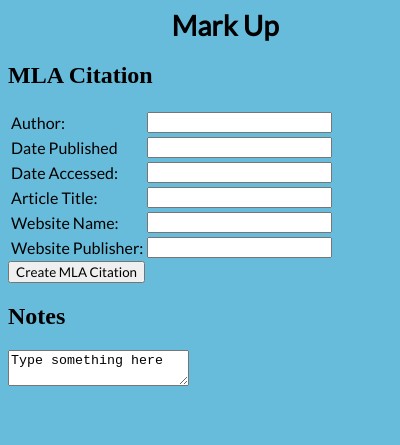
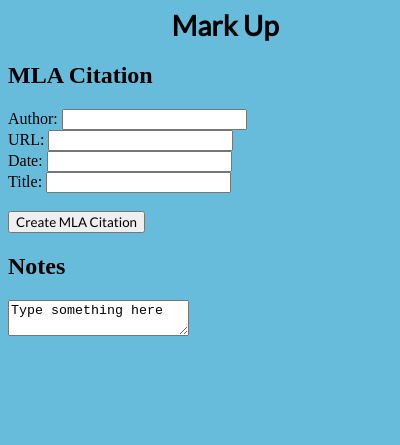
Before and after one commit to asutoshCS/popUp, a browser extension: page popup.html in a window 400 px wide. Shown: the top 445 px of the page. Drawn offline with Linux system fonts and the light colour scheme.

Commit message:
Revert "test"
# Conflicts:
#	popup.html

```diff
--- a/popup.html
+++ b/popup.html
@@ -16,42 +16,16 @@
 	<h2 style="color: black">MLA Citation</h2>
 
 
+<p>
 
 
-
-
-<p>
-
-<table>
-	<tr>
-		<td>Author:</td>
-		<td><input type="text" id="author"><br></td>
-	</tr>
-
-	<tr>
-		<td>Date Published</td>
-		<td><input type="text" id="dateP" ><br></td>
-	</tr>
-
-	<tr>
-		<td>Date Accessed:</td>
-		<td><input type="text" id="date" ><br></td>
-	</tr>
-	<tr>
-		<td>Article Title:</td>
-		<td><input type="text" id="title" ><br> </td>
-	</tr>
-	<tr>
-		<td>Website Name:</td>
-		<td><input type="text" id="wName"></input></td>
-	</tr>
-	<tr>
-		<td>Website Publisher:</td>
-		<td><input type="text" id="wPub"></input></td>
-	</tr>
 <p id="citation"></p>
 
-</table>
+		Author: <input type="text" id="author"><br>
+		URL: <input type="text" id="url" ><br>
+		Date: <input type="text" id="date" ><br>
+		Title: <input type="text" id="title" ><br>
+		<br>
 
 
 <button style="font-family: Lato" onclick="myFunction()">Create MLA Citation</button>
```
